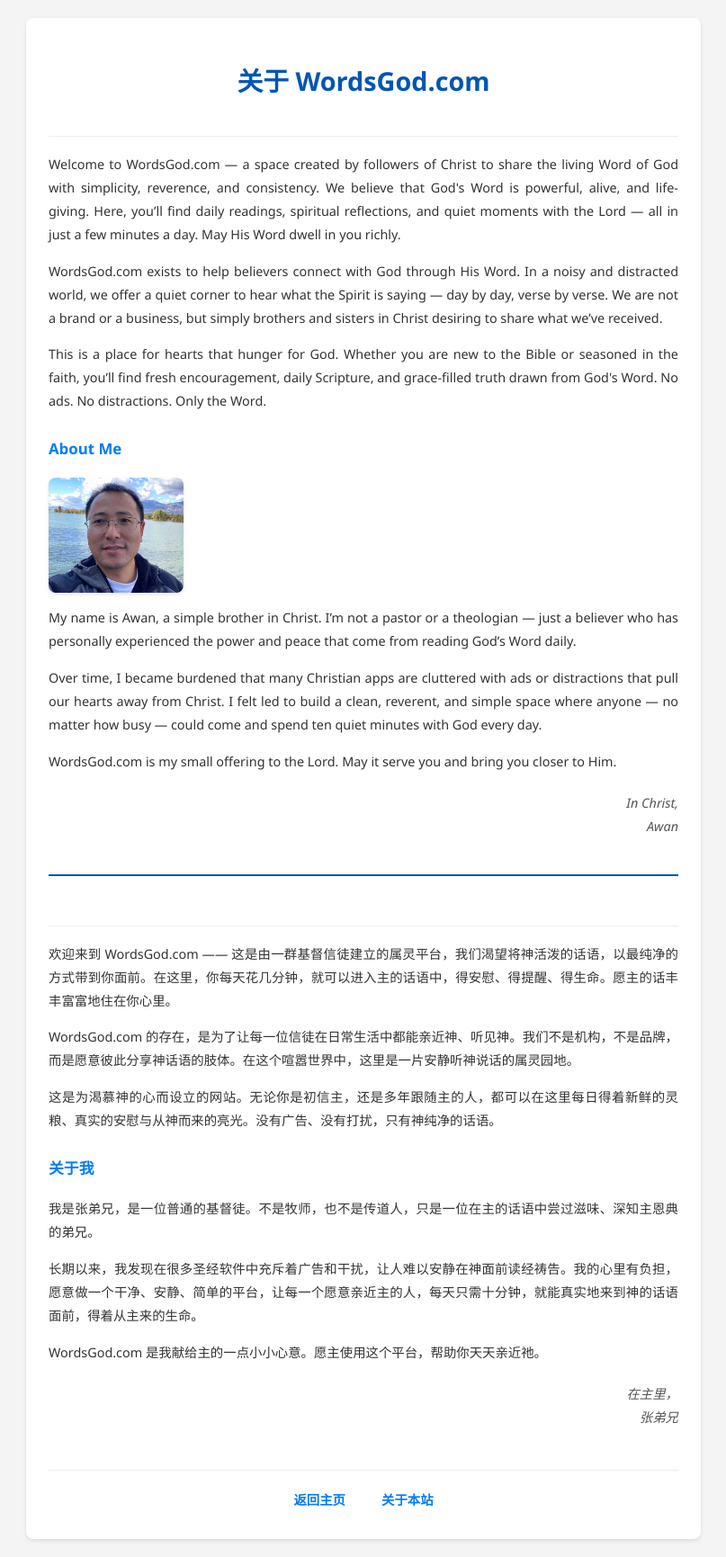
After one commit to GitHubAwan/forgod_project, a Flask app: page /about in a window 1280 px wide. The commit adds this page. Shown: the whole page at 90% size, without its empty margins (236-1043 px from the left). Run offline with Flask 3, Linux system fonts and the light colour scheme; parts of the project's set-up code (start-up, migrations or seed data) failed here and were passed over.

Commit message:
docs: Add about.html

```diff
--- a/app.py
+++ b/app.py
@@ -92,5 +92,9 @@ def chapter(book_id, chapter_number):
                            next_chapter_book_id=next_chapter_book_id,
                            next_chapter_number=next_chapter_number)
 
+@app.route('/about')
+def about():
+    return render_template('about.html')
+
 if __name__ == '__main__':
     app.run(debug=True, host='0.0.0.0', port=50001)
--- a/requirements.txt
+++ b/requirements.txt
@@ -1,6 +1,7 @@
 blinker==1.9.0
-click==8.2.1
+click==8.1.8
 Flask==3.1.1
+importlib_metadata==8.7.0
 itsdangerous==2.2.0
 Jinja2==3.1.6
 MarkupSafe==3.0.2
@@ -8,3 +9,4 @@ PyMySQL==1.1.1
 SQLAlchemy==2.0.41
 typing_extensions==4.14.0
 Werkzeug==3.1.3
+zipp==3.23.0
--- /dev/null
+++ b/templates/about.html
@@ -0,0 +1,133 @@
+<!DOCTYPE html>
+<html lang="zh">
+<head>
+    <meta charset="UTF-8">
+    <meta name="viewport" content="width=device-width, initial-scale=1.0">
+    <title>关于 WordsGod.com</title>
+    <style>
+        body {
+            font-family: 'Segoe UI', Tahoma, Geneva, Verdana, sans-serif;
+            margin: 0;
+            padding: 20px;
+            background-color: #f4f4f4;
+            color: #333;
+            line-height: 1.8;
+            font-size: 0.9em; /* 调整字体大小为 1em，以减小整体字体 */
+        }
+        .container {
+            max-width: 700px;
+            margin: auto;
+            background: #fff;
+            padding: 25px;
+            border-radius: 8px;
+            box-shadow: 0 2px 4px rgba(0,0,0,0.1);
+            min-height: 80vh; /* 确保内容不足时底部导航也能在页面下方 */
+            display: flex;
+            flex-direction: column;
+            justify-content: space-between; /* 将内容和页脚推开 */
+        }
+        .content-area {
+            flex-grow: 1; /* 内容区域占据剩余空间 */
+        }
+        h1 {
+            text-align: center;
+            color: #0056b3;
+            margin-bottom: 25px;
+            font-size: 2em;
+        }
+        h2 {
+            color: #007bff;
+            margin-top: 30px;
+            border-bottom: 1px solid #eee;
+            padding-bottom: 5px;
+        }
+        h3 {
+            color: #007bff; /* 保持H3颜色与H2一致 */
+            margin-top: 25px; /* 调整H3上边距 */
+        }
+        p {
+            margin-bottom: 15px;
+            text-align: justify;
+        }
+        strong {
+            color: #0056b3;
+        }
+        .section-separator {
+            margin-top: 40px;
+            border-top: 2px solid #0056b3;
+            padding-top: 20px;
+        }
+        .footer-navigation {
+            display: flex;
+            justify-content: center;
+            margin-top: 30px;
+            padding-top: 15px;
+            border-top: 1px solid #eee;
+            gap: 20px;
+        }
+        .footer-navigation a {
+            text-decoration: none;
+            color: #007bff;
+            font-weight: bold;
+            padding: 5px 10px;
+            border-radius: 5px;
+            transition: background-color 0.2s ease;
+        }
+        .footer-navigation a:hover {
+            background-color: #e9f5ff;
+        }
+        .signature {
+            text-align: right;
+            margin-top: 20px;
+            font-style: italic;
+            color: #555;
+        }
+        .about-image {
+            display: block; /* 使图片独占一行 */
+            margin: 15px 0 15px 0; /* 修改外边距：上15px, 右0, 下15px, 左0 */
+            max-width: 150px; /* 限制图片最大宽度 */
+            height: auto; /* 保持图片比例 */
+            border-radius: 8px; /* 轻微圆角 */
+            box-shadow: 0 2px 4px rgba(0,0,0,0.1); /* 添加阴影效果 */
+        }
+    </style>
+</head>
+<body>
+    <div class="container">
+        <div class="content-area">
+            <h1>关于 WordsGod.com</h1>
+
+            <h2></h2>
+            <p>Welcome to WordsGod.com — a space created by followers of Christ to share the living Word of God with simplicity, reverence, and consistency. We believe that God's Word is powerful, alive, and life-giving. Here, you’ll find daily readings, spiritual reflections, and quiet moments with the Lord — all in just a few minutes a day. May His Word dwell in you richly.</p>
+            <p>WordsGod.com exists to help believers connect with God through His Word. In a noisy and distracted world, we offer a quiet corner to hear what the Spirit is saying — day by day, verse by verse. We are not a brand or a business, but simply brothers and sisters in Christ desiring to share what we’ve received.</p>
+            <p>This is a place for hearts that hunger for God. Whether you are new to the Bible or seasoned in the faith, you’ll find fresh encouragement, daily Scripture, and grace-filled truth drawn from God's Word. No ads. No distractions. Only the Word.</p>
+
+            <h3>About Me</h3>
+            <img src="/static/about_me_photo.jpg" alt="About Me Photo" class="about-image">
+            <p>My name is Awan, a simple brother in Christ. I’m not a pastor or a theologian — just a believer who has personally experienced the power and peace that come from reading God’s Word daily.</p>
+            <p>Over time, I became burdened that many Christian apps are cluttered with ads or distractions that pull our hearts away from Christ. I felt led to build a clean, reverent, and simple space where anyone — no matter how busy — could come and spend ten quiet minutes with God every day.</p>
+            <p>WordsGod.com is my small offering to the Lord. May it serve you and bring you closer to Him.</p>
+            <p class="signature">In Christ,<br>Awan</p>
+
+            <div class="section-separator"></div>
+
+            <h2></h2>
+            <p>欢迎来到 WordsGod.com —— 这是由一群基督信徒建立的属灵平台，我们渴望将神活泼的话语，以最纯净的方式带到你面前。在这里，你每天花几分钟，就可以进入主的话语中，得安慰、得提醒、得生命。愿主的话丰丰富富地住在你心里。</p>
+            <p>WordsGod.com 的存在，是为了让每一位信徒在日常生活中都能亲近神、听见神。我们不是机构，不是品牌，而是愿意彼此分享神话语的肢体。在这个喧嚣世界中，这里是一片安静听神说话的属灵园地。</p>
+            <p>这是为渴慕神的心而设立的网站。无论你是初信主，还是多年跟随主的人，都可以在这里每日得着新鲜的灵粮、真实的安慰与从神而来的亮光。没有广告、没有打扰，只有神纯净的话语。</p>
+
+            <h3>关于我</h3>
+
+            <p>我是张弟兄，是一位普通的基督徒。不是牧师，也不是传道人，只是一位在主的话语中尝过滋味、深知主恩典的弟兄。</p>
+            <p>长期以来，我发现在很多圣经软件中充斥着广告和干扰，让人难以安静在神面前读经祷告。我的心里有负担，愿意做一个干净、安静、简单的平台，让每一个愿意亲近主的人，每天只需十分钟，就能真实地来到神的话语面前，得着从主来的生命。</p>
+            <p>WordsGod.com 是我献给主的一点小小心意。愿主使用这个平台，帮助你天天亲近祂。</p>
+            <p class="signature">在主里，<br>张弟兄</p>
+        </div>
+
+        <div class="footer-navigation">
+            <a href="/">返回主页</a>
+            <a href="/about">关于本站</a>
+        </div>
+    </div>
+</body>
+</html>
```
Also changed, not shown: templates/book.html (+35 -2 lines), templates/chapter.html (+39 -7 lines), templates/index.html (+34 -1 lines), static/about_me_photo.jpg (added).
